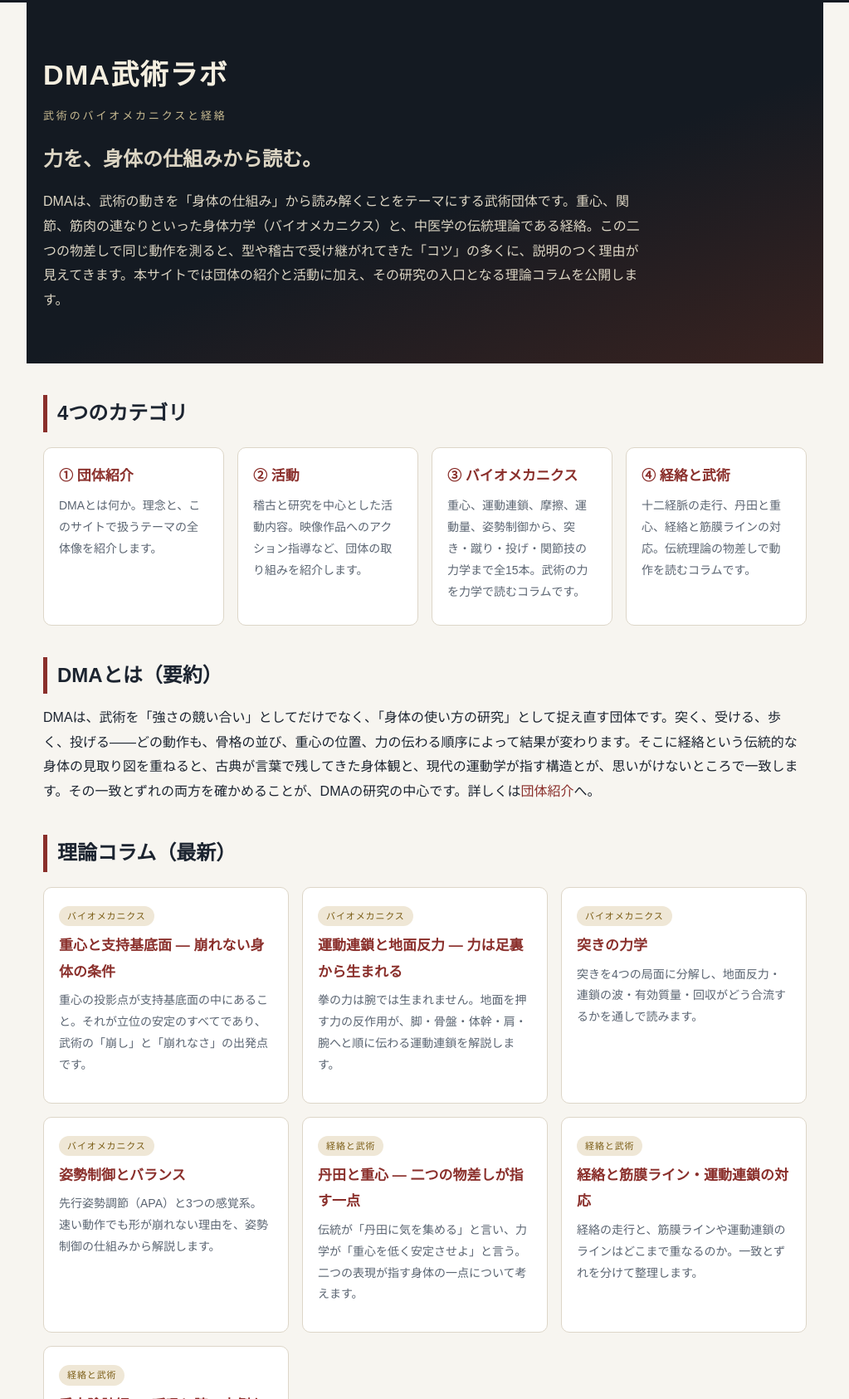
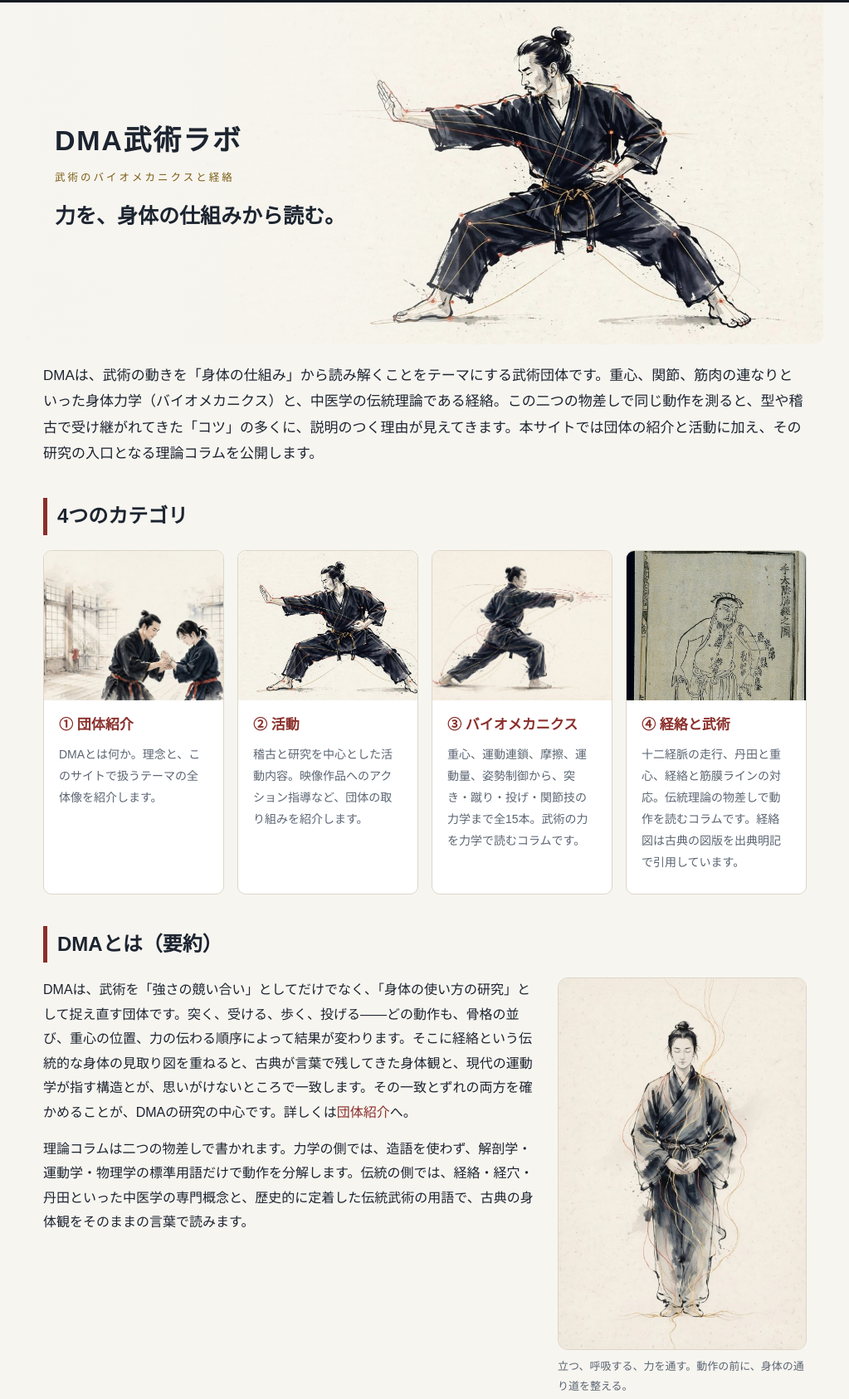
Before and after one commit to felis-cattus222/dma-bujutsu-lab, a plain HTML site: page index.html in a window 1280 px wide. Shown: the part 86-1772 px from the top of the page at 83% size, without its empty margins (128-1151 px from the left). Drawn offline with Linux system fonts and the light colour scheme.

Commit message:
トップページをイラスト多用のデザインに改修

```diff
--- a/index.html
+++ b/index.html
@@ -24,23 +24,40 @@
 <main><div class="wrap">
 
 
-<div class="hero" style="margin:-28px -20px 0;padding-left:20px;padding-right:20px">
-<h1>DMA武術ラボ</h1>
-<p class="sub">武術のバイオメカニクスと経絡</p>
-<p class="catch">力を、身体の仕組みから読む。</p>
-<p>DMAは、武術の動きを「身体の仕組み」から読み解くことをテーマにする武術団体です。重心、関節、筋肉の連なりといった身体力学（バイオメカニクス）と、中医学の伝統理論である経絡。この二つの物差しで同じ動作を測ると、型や稽古で受け継がれてきた「コツ」の多くに、説明のつく理由が見えてきます。本サイトでは団体の紹介と活動に加え、その研究の入口となる理論コラムを公開します。</p>
+<div class="hero-visual">
+<img src="img/top-hero.jpg" alt="低い構えから掌を突き出す武術家の水墨画風イラスト。身体の関節を結ぶ細い線が力の通り道を示す">
+<div class="hero-visual-text">
+<p class="hv-kicker">DMA武術ラボ</p>
+<p class="hv-sub">武術のバイオメカニクスと経絡</p>
+<p class="hv-catch">力を、身体の仕組みから読む。</p>
 </div>
+</div>
+<p class="lead" style="margin-top:22px">DMAは、武術の動きを「身体の仕組み」から読み解くことをテーマにする武術団体です。重心、関節、筋肉の連なりといった身体力学（バイオメカニクス）と、中医学の伝統理論である経絡。この二つの物差しで同じ動作を測ると、型や稽古で受け継がれてきた「コツ」の多くに、説明のつく理由が見えてきます。本サイトでは団体の紹介と活動に加え、その研究の入口となる理論コラムを公開します。</p>
 
 <h2>4つのカテゴリ</h2>
-<div class="cards">
-<div class="card"><h3><a href="about.html">① 団体紹介</a></h3><p>DMAとは何か。理念と、このサイトで扱うテーマの全体像を紹介します。</p></div>
-<div class="card"><h3><a href="activities.html">② 活動</a></h3><p>稽古と研究を中心とした活動内容。映像作品へのアクション指導など、団体の取り組みを紹介します。</p></div>
-<div class="card"><h3><a href="biomechanics.html">③ バイオメカニクス</a></h3><p>重心、運動連鎖、摩擦、運動量、姿勢制御から、突き・蹴り・投げ・関節技の力学まで全15本。武術の力を力学で読むコラムです。</p></div>
-<div class="card"><h3><a href="keiraku.html">④ 経絡と武術</a></h3><p>十二経脈の走行、丹田と重心、経絡と筋膜ラインの対応。伝統理論の物差しで動作を読むコラムです。</p></div>
+<div class="cards cards-img">
+<div class="card"><a class="card-img" href="about.html"><img src="img/top-activities.jpg" alt="道場で組稽古をする二人の武術家のイラスト"></a><h3><a href="about.html">① 団体紹介</a></h3><p>DMAとは何か。理念と、このサイトで扱うテーマの全体像を紹介します。</p></div>
+<div class="card"><a class="card-img" href="activities.html"><img src="img/top-hero.jpg" alt="構える武術家のイラスト" style="object-position:78% 50%"></a><h3><a href="activities.html">② 活動</a></h3><p>稽古と研究を中心とした活動内容。映像作品へのアクション指導など、団体の取り組みを紹介します。</p></div>
+<div class="card"><a class="card-img" href="biomechanics.html"><img src="img/top-biomechanics.jpg" alt="突きを放つ武術家と力の流れを示す曲線のイラスト"></a><h3><a href="biomechanics.html">③ バイオメカニクス</a></h3><p>重心、運動連鎖、摩擦、運動量、姿勢制御から、突き・蹴り・投げ・関節技の力学まで全15本。武術の力を力学で読むコラムです。</p></div>
+<div class="card"><a class="card-img" href="keiraku.html"><img src="img/keiraku-hai-kei-classic.jpg" alt="古典の経絡図「手太陰肺経之図」（明代の図版）" style="object-position:50% 18%"></a><h3><a href="keiraku.html">④ 経絡と武術</a></h3><p>十二経脈の走行、丹田と重心、経絡と筋膜ラインの対応。伝統理論の物差しで動作を読むコラムです。経絡図は古典の図版を出典明記で引用しています。</p></div>
 </div>
 
 <h2>DMAとは（要約）</h2>
+<div class="split">
+<div class="split-text">
 <p>DMAは、武術を「強さの競い合い」としてだけでなく、「身体の使い方の研究」として捉え直す団体です。突く、受ける、歩く、投げる——どの動作も、骨格の並び、重心の位置、力の伝わる順序によって結果が変わります。そこに経絡という伝統的な身体の見取り図を重ねると、古典が言葉で残してきた身体観と、現代の運動学が指す構造とが、思いがけないところで一致します。その一致とずれの両方を確かめることが、DMAの研究の中心です。詳しくは<a href="about.html">団体紹介</a>へ。</p>
+<p>理論コラムは二つの物差しで書かれます。力学の側では、造語を使わず、解剖学・運動学・物理学の標準用語だけで動作を分解します。伝統の側では、経絡・経穴・丹田といった中医学の専門概念と、歴史的に定着した伝統武術の用語で、古典の身体観をそのままの言葉で読みます。</p>
+</div>
+<figure class="split-img">
+<img src="img/top-keiraku.jpg" alt="静かに立つ武術家の身体を金の線が流れる水墨画風イラスト">
+<figcaption>立つ、呼吸する、力を通す。動作の前に、身体の通り道を整える。</figcaption>
+</figure>
+</div>
+
+<div class="banner">
+<img src="img/top-activities.jpg" alt="木の道場で稽古する武術家たちのイラスト">
+<p class="banner-text">稽古で確かめ、理論で読み直す。<br>その往復が、DMAの研究です。</p>
+</div>
 
 <h2>理論コラム（最新）</h2>
 <div class="article-list">
--- a/style.css
+++ b/style.css
@@ -49,4 +49,26 @@ footer.site nav{display:flex;flex-wrap:wrap;gap:4px 16px;margin-bottom:10px}
 footer.site a{color:#e8e2d2}
 ul{margin:0 0 14px;padding-left:22px}
 li{margin-bottom:6px}
-@media(max-width:640px){.hero h1{font-size:27px}.hero .catch{font-size:20px}nav.main{margin-left:0}}
+.hero-visual{position:relative;margin:-28px -20px 0;border-radius:0 0 14px 14px;overflow:hidden;background:#efe9db}
+.hero-visual img{display:block;width:100%;height:auto}
+.hero-visual-text{position:absolute;left:0;top:0;bottom:0;width:58%;display:flex;flex-direction:column;justify-content:center;padding:28px 34px;background:linear-gradient(90deg,rgba(247,245,240,.94) 30%,rgba(247,245,240,.55) 68%,rgba(247,245,240,0))}
+.hv-kicker{font-size:34px;font-weight:800;letter-spacing:.05em;margin:0 0 2px;color:var(--ink)}
+.hv-sub{letter-spacing:.24em;font-size:12.5px;color:#7a5c14;margin:0 0 16px}
+.hv-catch{font-size:25px;font-weight:700;line-height:1.5;margin:0;color:var(--ink)}
+.cards-img .card{padding:0 0 16px;overflow:hidden}
+.cards-img .card h3{padding:14px 18px 0}
+.cards-img .card p{padding:0 18px}
+.card-img{display:block}
+.card-img img{display:block;width:100%;height:180px;object-fit:cover}
+.split{display:grid;grid-template-columns:1fr 300px;gap:28px;align-items:start;margin:18px 0}
+.split-img{margin:0}
+.split-img img{display:block;width:100%;border-radius:12px;border:1px solid var(--line)}
+.split-img figcaption{font-size:13px;color:var(--muted);margin-top:8px}
+.banner{position:relative;margin:34px 0 6px;border-radius:14px;overflow:hidden}
+.banner img{display:block;width:100%;height:320px;object-fit:cover;object-position:50% 62%}
+.banner-text{position:absolute;left:0;right:0;bottom:0;margin:0;padding:38px 30px 20px;font-size:19px;font-weight:700;line-height:1.6;color:#fdfaf2;background:linear-gradient(180deg,rgba(20,26,34,0),rgba(20,26,34,.72))}
+@media(max-width:640px){.hero h1{font-size:27px}.hero .catch{font-size:20px}nav.main{margin-left:0}
+.hero-visual-text{width:100%;background:linear-gradient(180deg,rgba(247,245,240,.88),rgba(247,245,240,.35) 75%,rgba(247,245,240,0));justify-content:flex-start;padding:18px 20px}
+.hv-kicker{font-size:26px}.hv-catch{font-size:19px}
+.split{grid-template-columns:1fr}
+.banner img{height:230px}.banner-text{font-size:16px}}
```
